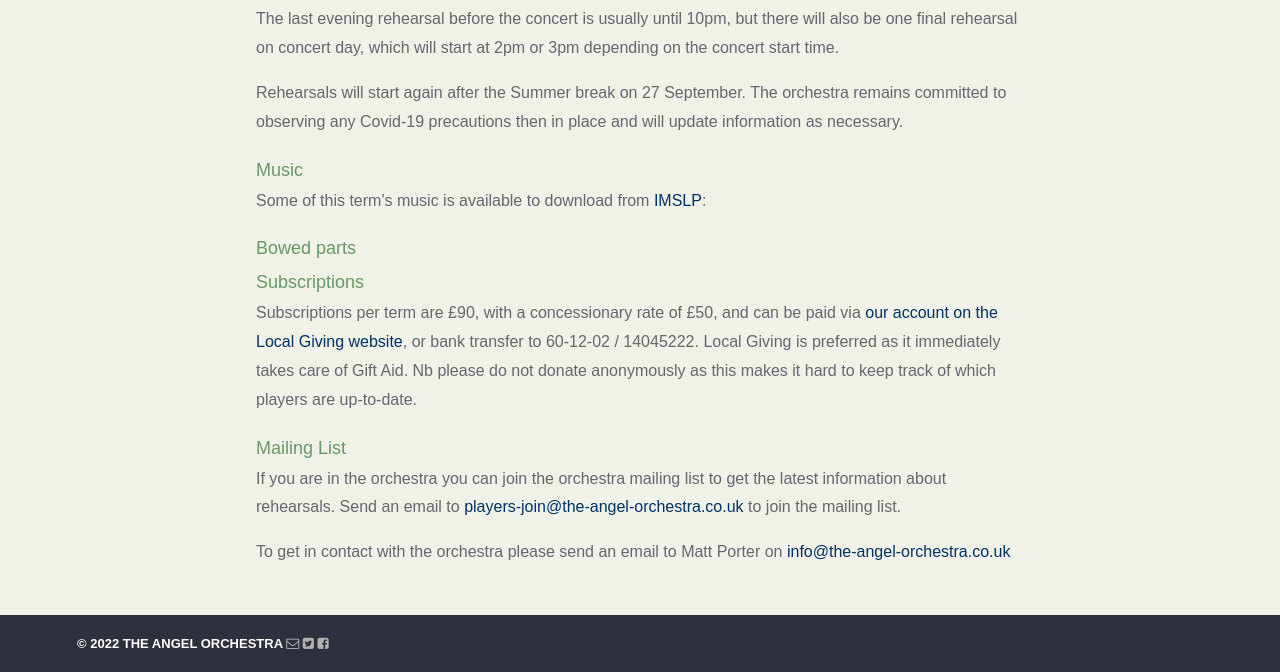
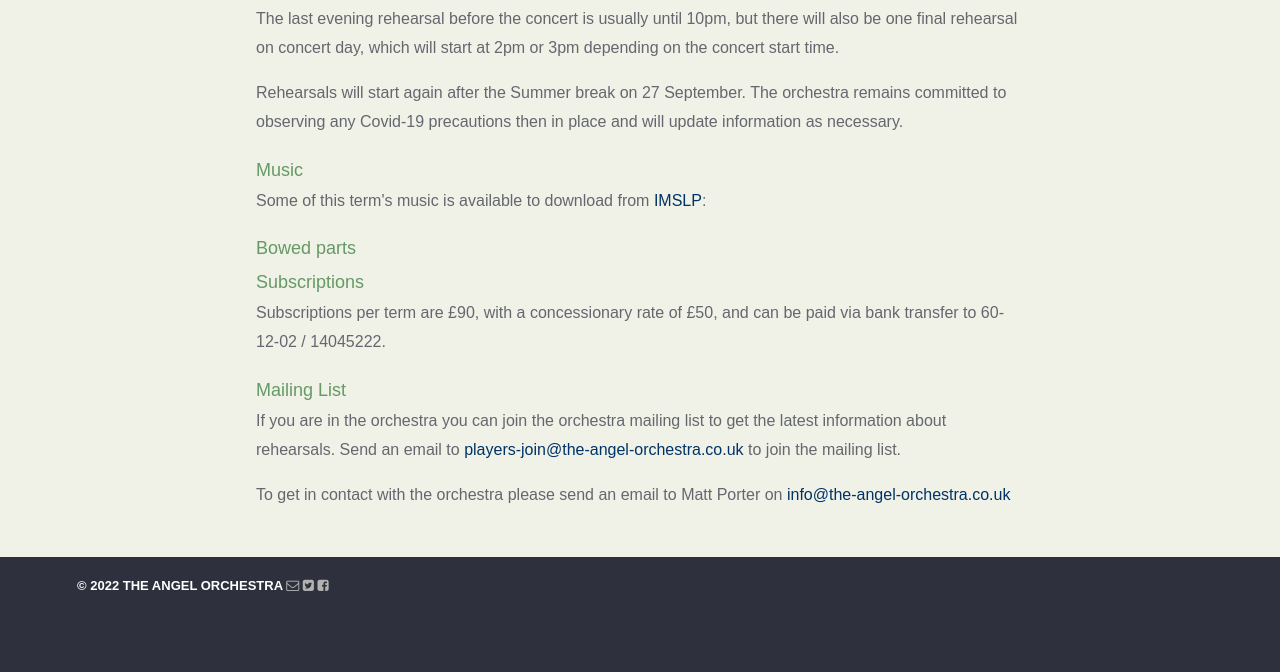
Before and after one commit to the-angel-orchestra/the-angel-orchestra.github.io, a Jekyll site: the page built from rehearsals/index.html, in a window 1280 px wide and 900 px high, scrolled down 786 px, cut to the strip 228-900 px from the top of the window. Built offline with Jekyll 4.4.1, drawn with Linux system fonts in a browser that asks for light colours; nearby versions of some CDN libraries; some web fonts are replaced; after the commit the page ends 1628 px from its top, so only the background shows below that.

Commit message:
Update index.html

```diff
--- a/rehearsals/index.html
+++ b/rehearsals/index.html
@@ -41,7 +41,7 @@ img-src: sbk.jpeg
 
         <h3 id="subs">Subscriptions</h3>
 
-        <p>Subscriptions per term are £90, with a concessionary rate of £50, and can be paid via <a href="https://localgiving.org/charity/angel-orchestra/">our account on the Local Giving website</a>, or bank transfer to 60-12-02 / 14045222. Local Giving is preferred as it immediately takes care of Gift Aid. Nb please do not donate anonymously as this makes it hard to keep track of which players are up-to-date.</p>
+        <p>Subscriptions per term are £90, with a concessionary rate of £50, and can be paid via bank transfer to 60-12-02 / 14045222.</p>
     </div>
     <div id='stacks_in_142_page0' class='stacks_in markdown_stack'>
         <h3 id="mailinglist">Mailing List</h3>
```
